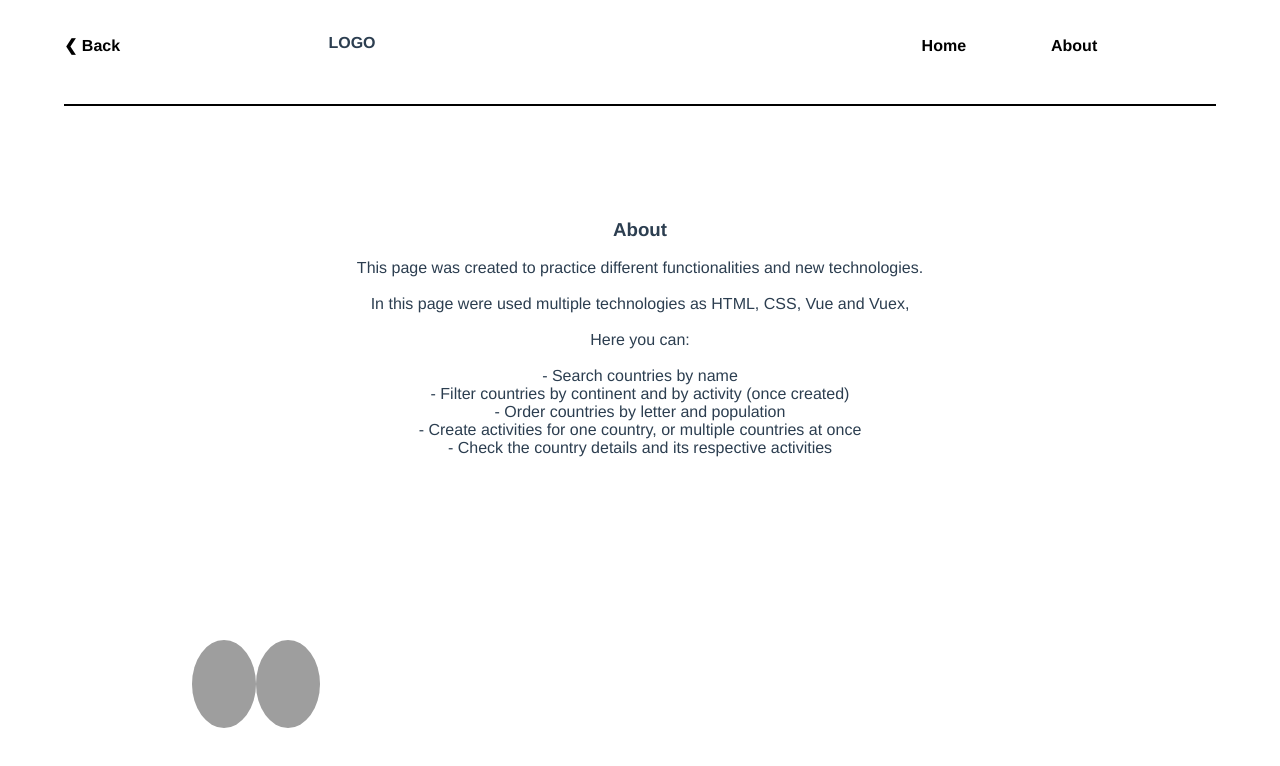
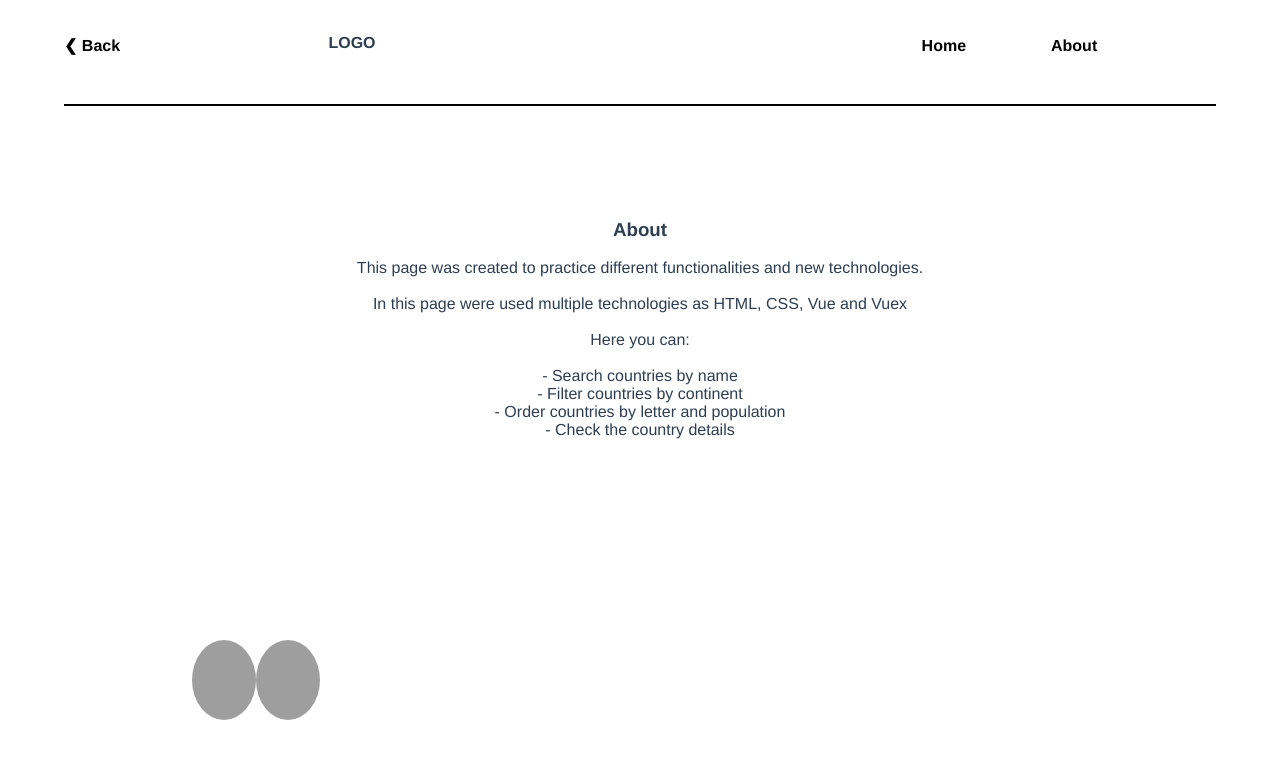
Before and after one commit to RafaelOviedo/PI-countries-VUE, a Vue app: page /about in a window 1280 px wide. Shown: the top 766 px of the page. Built offline with nearby package versions, Linux system fonts and the light colour scheme; grey boxes are pictures that could not be loaded.

Commit message:
update(views): updating styles on countryDetails, homePage and About views

```diff
--- a/src/views/About.vue
+++ b/src/views/About.vue
@@ -5,7 +5,7 @@
         <p>This page was created to practice different functionalities and new technologies.
             <br>
             <br>
-            In this page were used multiple technologies as HTML, CSS, Vue and Vuex,
+            In this page were used multiple technologies as HTML, CSS, Vue and Vuex
             <br>
             <br>
             Here you can:
@@ -13,13 +13,11 @@
             <br>
             - Search countries by name
             <br>
-            - Filter countries by continent and by activity (once created)
+            - Filter countries by continent
             <br>
             - Order countries by letter and population
             <br>
-            - Create activities for one country, or multiple countries at once
-            <br>
-            - Check the country details and its respective activities
+            - Check the country details
 
         </p>
         </div>
@@ -74,7 +72,7 @@ export default {
     top: 80vh;
     left: 15%;
     width: 5%;
-    height: 11%;
+    height: 10%;
     background: white;
     border-radius: 50%;
 }
@@ -83,7 +81,7 @@ export default {
     top: 80vh;
     left: 20%;
     width: 5%;
-    height: 11%;
+    height: 10%;
     background: white;
     border-radius: 50%;
 }
--- a/src/views/CountryDetail.vue
+++ b/src/views/CountryDetail.vue
@@ -14,7 +14,7 @@
                     class="flagImage"
                 />
             </div>
-            <ul class="countryActivitiesBox">
+            <!-- <ul class="countryActivitiesBox">
                 <h3 class="activitiesTitle">Activity/ies</h3>
                 <li
                     v-for="(activity, index) in countryDetail.activities"
@@ -28,7 +28,7 @@
                         <p>Season: {{ activity.season }}</p>
                     </div>
                 </li>
-            </ul>
+            </ul> -->
         </div>
     </div>
 </template>
@@ -58,13 +58,13 @@ export default {
     left: 10%;
     width: 80%;
     height: 70vh;
-    border: 1px solid black;
+    /* border: 1px solid black; */
 }
 
 .countryDetailBox {
     position: absolute;
     top: 10%;
-    left: 10%;
+    left: 35%;
     width: 30%;
     height: 80%;
     border: 1px solid black;
--- a/src/views/HomePage.vue
+++ b/src/views/HomePage.vue
@@ -148,7 +148,7 @@ export default {
 }
 
 .refreshButton {
-    transform: translate(40%, 2575%);
+    transform: translate(40%, 2700%);
 }
 
 .enabledPrevButton {
```
